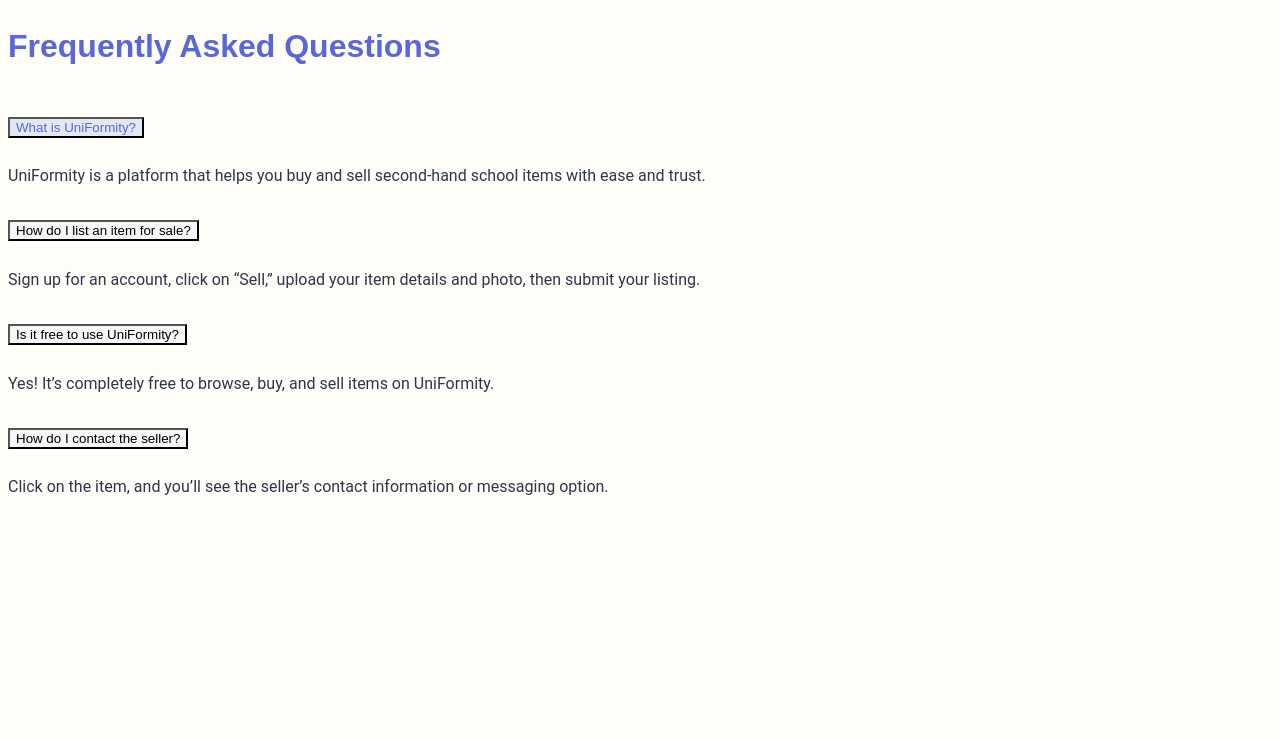
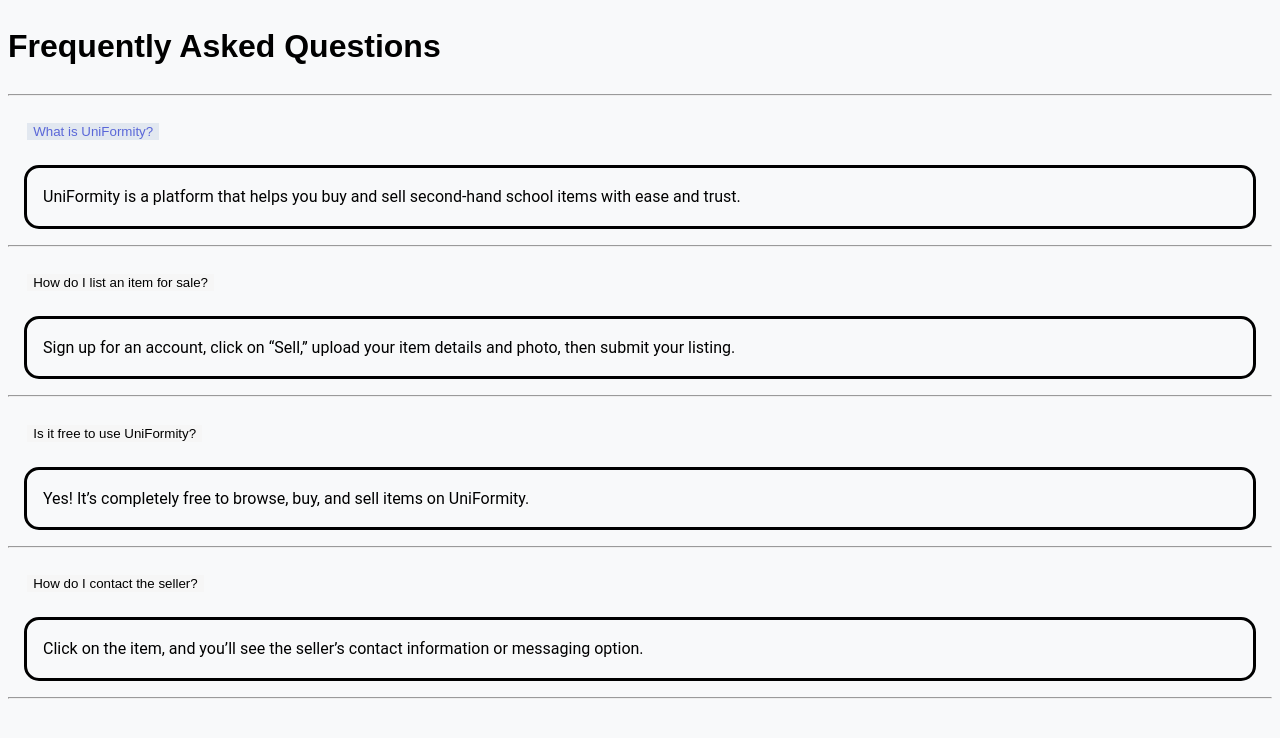
Before and after one commit to Murangi/UniFormity, a PHP site: the page made by Genaral Pages/FAQPage.html in a window 1280 px wide. Shown: the top 738 px of the page. Run offline with PHP 8.4, Linux system fonts and the light colour scheme.

Commit message:
Update FAQpage

```diff
--- a/CSS/StyleSheet.css
+++ b/CSS/StyleSheet.css
@@ -192,17 +192,6 @@
 
 
 /*Frequently Asked Questions*/
-body {
-    background-color: #FFFDF8;
-    font-family: 'Roboto', sans-serif;
-    color: #2D3748;
-}
-
-h1 {
-    color: #5A67D8;
-    font-weight: bold;
-    margin-bottom: 2rem;
-}
 
 .accordion-button {
     background-color: #f6f6f6;
@@ -213,3 +202,29 @@
     color: #5A67D8;
     background-color: #e2e8f0;
 }
+
+.accordian-item {
+
+}
+
+.accordion-collapse {
+
+}
+
+.accordion-header {
+    margin: 1em;
+    border-radius: 15px;
+    font-size: 1.2rem;
+}
+
+.accordion-button {
+    border: none;
+
+}
+
+.textcard {
+    border: black solid 3px;
+    border-radius: 15px;
+    padding: 1em;
+    margin: 1em;
+}
--- a/Genaral Pages/FAQPage.html
+++ b/Genaral Pages/FAQPage.html
@@ -6,8 +6,10 @@
     <link rel="stylesheet" href="../CSS/StyleSheet.css">
 </head>
 <body>
+
 <div class="container py-5">
     <h1 class="text-center">Frequently Asked Questions</h1>
+    <hr>
     <div class="accordion" id="faqAccordion">
 
         <!-- Question 1 -->
@@ -17,12 +19,14 @@
                     What is UniFormity?
                 </button>
             </h2>
-            <div id="a1" class="accordion-collapse collapse show" data-bs-parent="#faqAccordion">
+            <div id="a1" class="accordion-collapse collapse show textcard" data-bs-parent="#faqAccordion" >
                 <div class="accordion-body">
                     UniFormity is a platform that helps you buy and sell second-hand school items with ease and trust.
                 </div>
             </div>
         </div>
+
+        <hr>
 
         <!-- Question 2 -->
         <div class="accordion-item">
@@ -31,12 +35,14 @@
                     How do I list an item for sale?
                 </button>
             </h2>
-            <div id="a2" class="accordion-collapse collapse" data-bs-parent="#faqAccordion">
+            <div id="a2" class="accordion-collapse collapse textcard" data-bs-parent="#faqAccordion">
                 <div class="accordion-body">
                     Sign up for an account, click on “Sell,” upload your item details and photo, then submit your listing.
                 </div>
             </div>
         </div>
+
+        <hr>
 
         <!-- Question 3 -->
         <div class="accordion-item">
@@ -45,12 +51,14 @@
                     Is it free to use UniFormity?
                 </button>
             </h2>
-            <div id="a3" class="accordion-collapse collapse" data-bs-parent="#faqAccordion">
+            <div id="a3" class="accordion-collapse collapse textcard" data-bs-parent="#faqAccordion">
                 <div class="accordion-body">
                     Yes! It’s completely free to browse, buy, and sell items on UniFormity.
                 </div>
             </div>
         </div>
+
+        <hr>
 
         <!-- Question 4 -->
         <div class="accordion-item">
@@ -59,12 +67,14 @@
                     How do I contact the seller?
                 </button>
             </h2>
-            <div id="a4" class="accordion-collapse collapse" data-bs-parent="#faqAccordion">
+            <div id="a4" class="accordion-collapse collapse textcard" data-bs-parent="#faqAccordion">
                 <div class="accordion-body">
                     Click on the item, and you’ll see the seller’s contact information or messaging option.
                 </div>
             </div>
         </div>
+
+        <hr>
 
         <!-- Add more FAQ items below as needed -->
 
```
